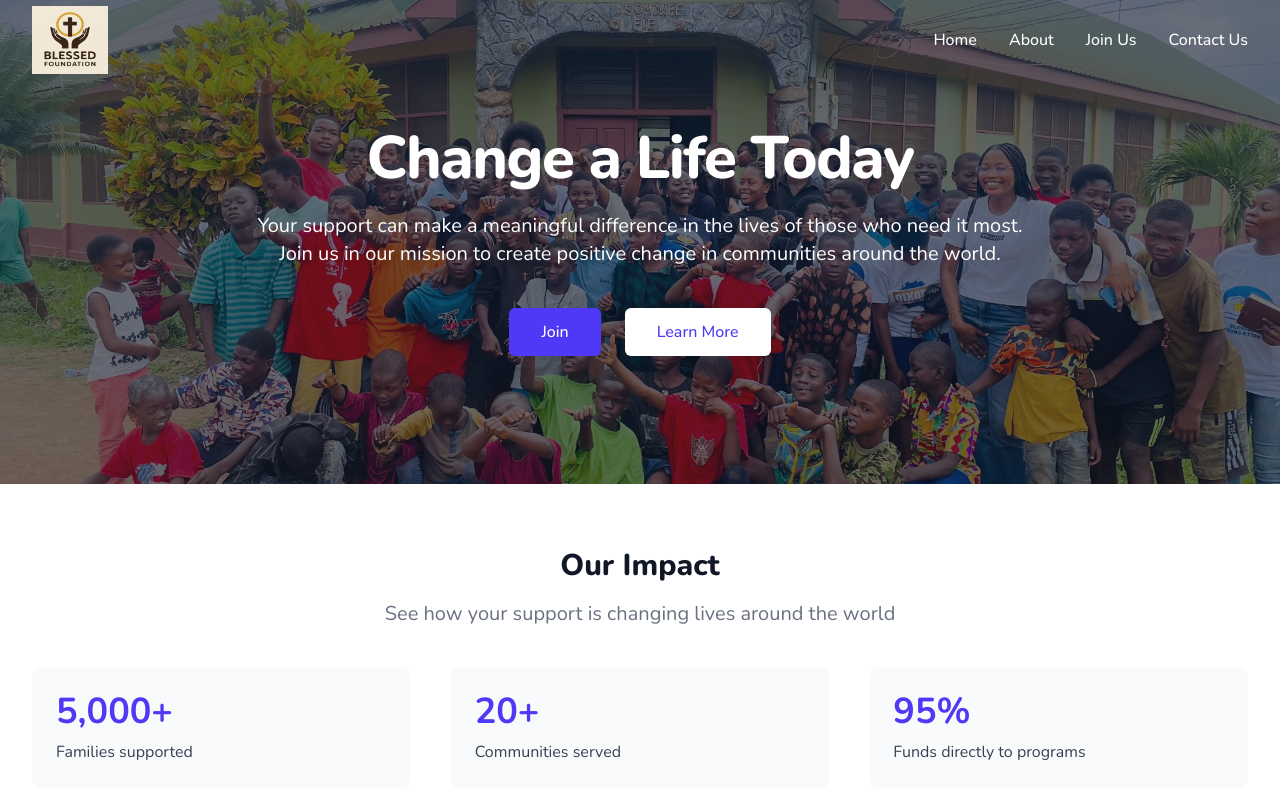
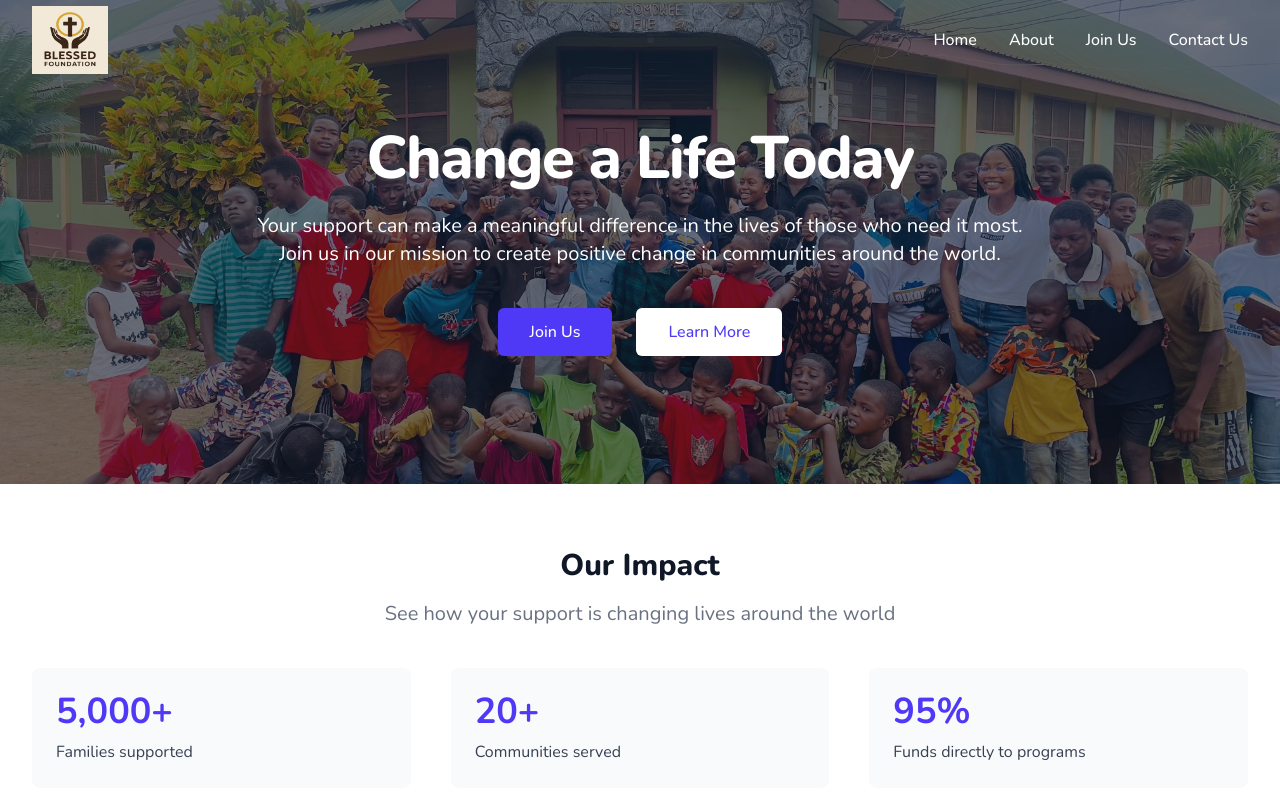
Before and after one commit to clifforddonk/blessed_foundation, a Next.js app: page / in a window 1280 px wide. Shown: the top 800 px of the page. Built offline with nearby package versions, Linux system fonts and the light colour scheme.

Commit message:
new changes

```diff
--- a/app/page.js
+++ b/app/page.js
@@ -28,7 +28,7 @@ const page = () => {
               href="/join-us"
               className="px-8 py-3 bg-indigo-600 text-white font-medium rounded-md hover:bg-indigo-700"
             >
-              Join
+              Join Us
             </a>
             <a
               href="/about"
```
